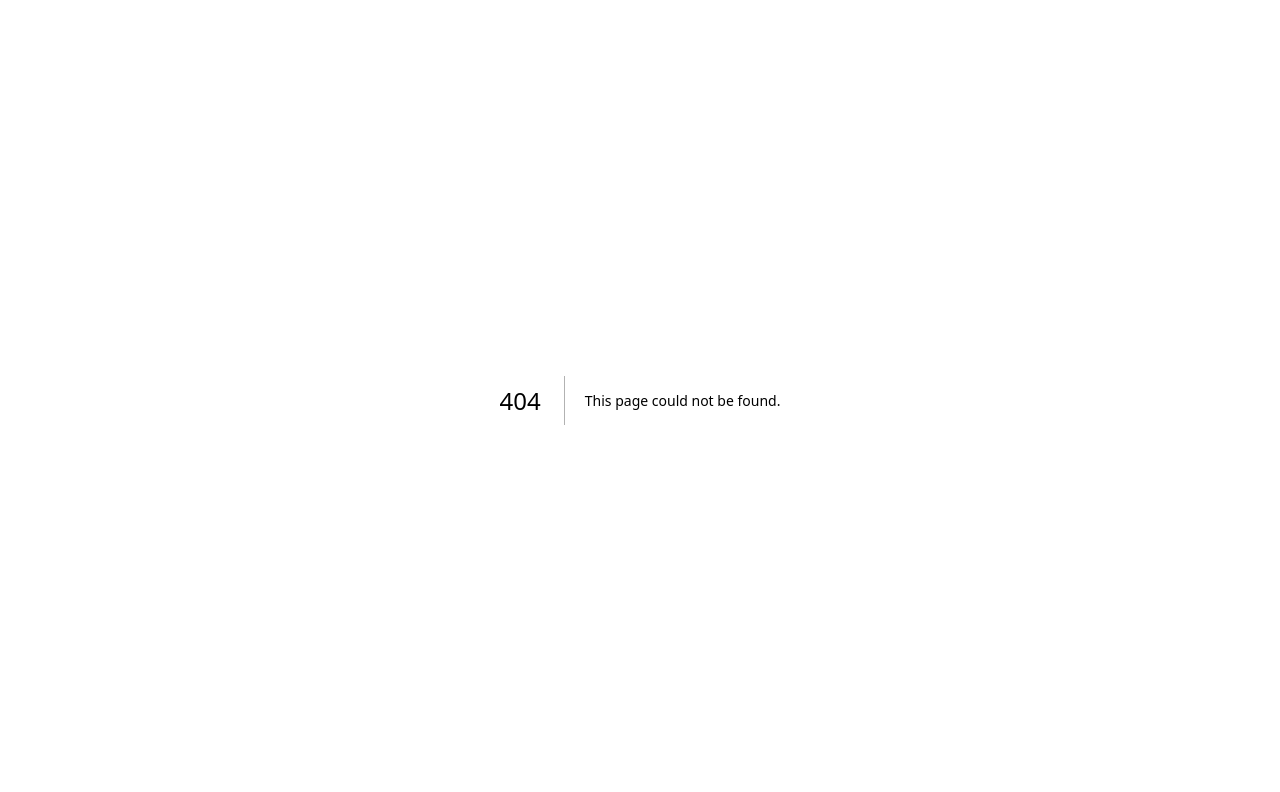
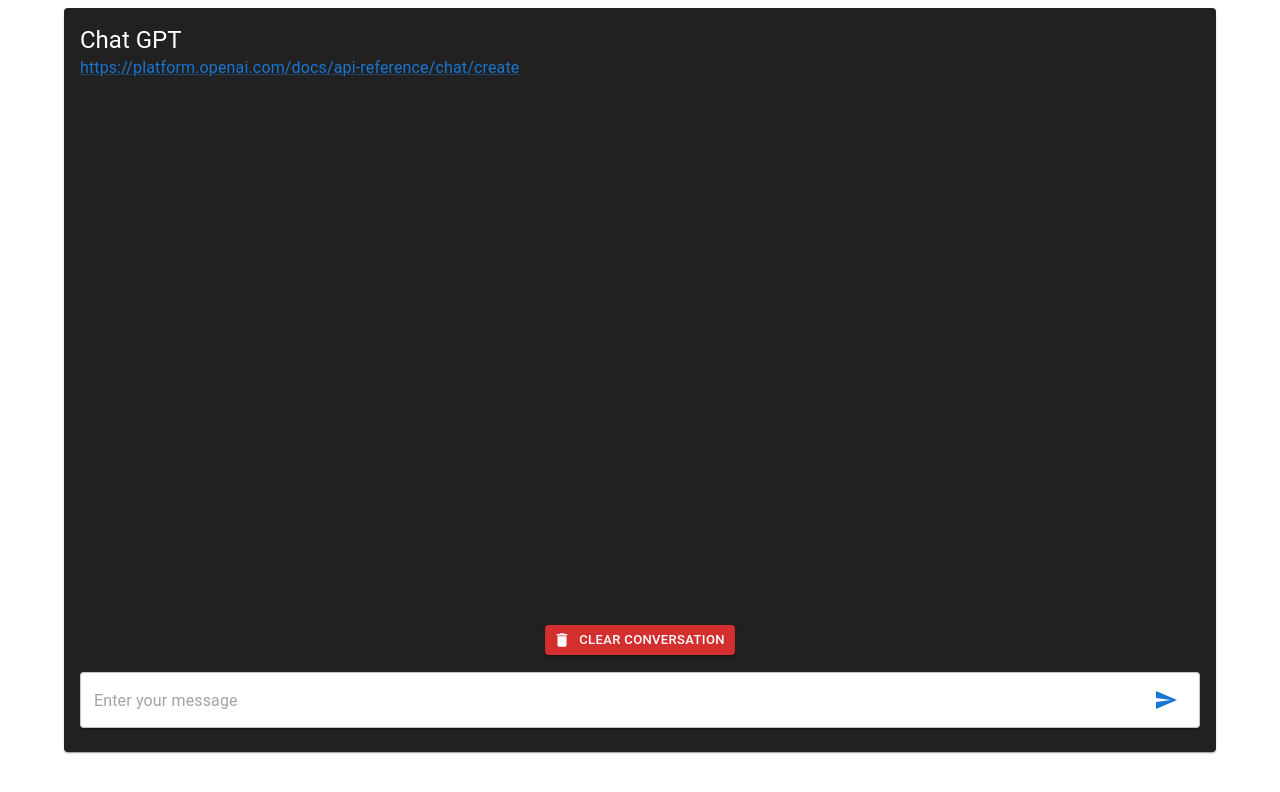
Before and after one commit to tienle-akali/nextjs-openai, a Next.js app: page /chat in a window 1280 px wide. Before the commit this address had no page. Shown: the top 792 px of the page. Built offline with nearby package versions, Linux system fonts and the light colour scheme.

Commit message:
first commit

```diff
--- a/next.config.js
+++ b/next.config.js
@@ -1,6 +1,11 @@
 /** @type {import('next').NextConfig} */
+
+const dotenv = require("dotenv");
+
+dotenv.config();
+
 const nextConfig = {
   reactStrictMode: true,
-}
+};
 
-module.exports = nextConfig
+module.exports = nextConfig;
--- a/pages/_app.js
+++ b/pages/_app.js
@@ -1,5 +1,5 @@
-import '@/styles/globals.css'
+// import '@/styles/globals.css'
 
 export default function App({ Component, pageProps }) {
-  return <Component {...pageProps} />
+  return <Component {...pageProps} />;
 }
--- /dev/null
+++ b/pages/chat/index.js
@@ -0,0 +1,213 @@
+import { Delete, Send } from "@mui/icons-material";
+import {
+  Avatar,
+  Button,
+  Card,
+  CardContent,
+  CardHeader,
+  CircularProgress,
+  Container,
+  IconButton,
+  InputAdornment,
+  Link,
+  List,
+  ListItem,
+  ListItemAvatar,
+  ListItemText,
+  TextField,
+  Toolbar,
+} from "@mui/material";
+import Head from "next/head";
+import { Configuration, OpenAIApi } from "openai";
+import { useEffect, useRef, useState } from "react";
+
+const LINK_DOC = `https://platform.openai.com/docs/api-reference/chat/create`;
+const BOT_AVATAR = `https://upload.wikimedia.org/wikipedia/commons/thumb/0/04/ChatGPT_logo.svg/800px-ChatGPT_logo.svg.png`;
+
+const OPENAI_API_KEY = "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";
+
+const renderListItem = ({ id, isBot = false, messageText = "" }) => {
+  return (
+    <ListItem
+      key={id}
+      sx={(theme) => ({
+        backgroundColor: theme.palette.grey[isBot ? undefined : 800],
+      })}
+    >
+      <ListItemAvatar sx={{ alignSelf: "flex-start" }}>
+        <Avatar variant="rounded" src={isBot ? BOT_AVATAR : undefined} />
+      </ListItemAvatar>
+      <ListItemText
+        primary={
+          <>
+            {/* <strong>{isBot ? "Bot: " : "You: "}</strong> */}
+            <span>{messageText}</span>
+          </>
+        }
+      />
+    </ListItem>
+  );
+};
+
+export default function Chat() {
+  //   console.log(process.env.OPENAI_API_KEY);
+
+  const configuration = new Configuration({
+    apiKey: OPENAI_API_KEY,
+  });
+  const openai = new OpenAIApi(configuration);
+
+  const [inputValue, setInputValue] = useState("");
+  const [messages, setMessages] = useState([]);
+  const [loading, setLoading] = useState(false);
+
+  const inputRef = useRef();
+
+  const handleChange = (event) => {
+    setInputValue(event.target.value);
+  };
+
+  const handleFocusInput = () => {
+    inputRef.current.focus();
+  };
+
+  const handleClearConversation = () => {
+    setMessages([]);
+    handleFocusInput();
+  };
+
+  const handleSubmit = async (event) => {
+    event.preventDefault();
+    if (inputValue.trim() === "") {
+      return;
+    }
+    setLoading(true);
+
+    const newMessages = [
+      ...messages,
+      { id: messages.length + 1, text: inputValue, author: "user" },
+    ];
+
+    setMessages(newMessages);
+
+    try {
+      event.preventDefault();
+      const response = await openai.createChatCompletion({
+        model: "gpt-3.5-turbo",
+        messages: [{ role: "user", content: inputValue }],
+      });
+      console.log("response: ", response);
+      const outputValue = response.data.choices[0].message.content;
+
+      setMessages([
+        ...newMessages,
+        { id: messages.length + 2, text: outputValue, author: "bot" },
+      ]);
+      setInputValue("");
+      setLoading(false);
+      handleFocusInput();
+    } catch (error) {
+      if (error.response) {
+        console.log("status: ", error.response.status);
+        console.log("data: ", error.response.data);
+      } else {
+        console.log(error.message);
+      }
+    }
+  };
+
+  useEffect(() => {
+    const chatbox = document.getElementById("chatbox");
+    chatbox.scrollTop = chatbox.scrollHeight;
+  }, [messages, loading]);
+
+  return (
+    <>
+      <Head>
+        <title>Chat GPT</title>
+        <meta name="description" content="Connect chat GPT API" />
+      </Head>
+      <Container>
+        <Card
+          sx={(theme) => ({
+            backgroundColor: theme.palette.grey[900],
+            color: theme.palette.common.white,
+          })}
+        >
+          <CardHeader
+            title="Chat GPT"
+            subheader={
+              <Link target="_blank" href={LINK_DOC}>
+                {LINK_DOC}
+              </Link>
+            }
+          />
+          <List
+            id="chatbox"
+            sx={() => ({
+              height: "60vh",
+              overflowY: "scroll",
+              whiteSpace: "pre-wrap",
+            })}
+          >
+            {messages.map((message) => {
+              const isBot = message.author === "bot";
+
+              return renderListItem({
+                id: message.id,
+                isBot,
+                messageText: message.text,
+              });
+            })}
+            {loading &&
+              renderListItem({
+                isBot: true,
+                messageText: (
+                  <>
+                    <CircularProgress size={16} />
+                  </>
+                ),
+              })}
+          </List>
+          <CardContent>
+            <Toolbar disableGutters sx={{ justifyContent: "center" }}>
+              <Button
+                variant="contained"
+                size="small"
+                color="error"
+                startIcon={<Delete />}
+                onClick={handleClearConversation}
+              >
+                Clear conversation
+              </Button>
+            </Toolbar>
+            <Card>
+              <form onSubmit={handleSubmit}>
+                <TextField
+                  inputRef={inputRef}
+                  placeholder="Enter your message"
+                  fullWidth
+                  value={inputValue}
+                  onChange={handleChange}
+                  InputProps={{
+                    endAdornment: (
+                      <InputAdornment position="end">
+                        <IconButton
+                          type="submit"
+                          color={loading ? "default" : "primary"}
+                          disabled={loading}
+                        >
+                          <Send />
+                        </IconButton>
+                      </InputAdornment>
+                    ),
+                  }}
+                />
+              </form>
+            </Card>
+          </CardContent>
+        </Card>
+      </Container>
+    </>
+  );
+}
--- a/styles/globals.css
+++ b/styles/globals.css
@@ -1,9 +1,9 @@
 :root {
   --max-width: 1100px;
   --border-radius: 12px;
-  --font-mono: ui-monospace, Menlo, Monaco, 'Cascadia Mono', 'Segoe UI Mono',
-    'Roboto Mono', 'Oxygen Mono', 'Ubuntu Monospace', 'Source Code Pro',
-    'Fira Mono', 'Droid Sans Mono', 'Courier New', monospace;
+  --font-mono: ui-monospace, Menlo, Monaco, "Cascadia Mono", "Segoe UI Mono",
+    "Roboto Mono", "Oxygen Mono", "Ubuntu Monospace", "Source Code Pro",
+    "Fira Mono", "Droid Sans Mono", "Courier New", monospace;
 
   --foreground-rgb: 0, 0, 0;
   --background-start-rgb: 214, 219, 220;
```
Also changed, not shown: package.json (+7 -0 lines), pages/image/index.js (added, +16 -0 lines), pages/index.js (+7 -7 lines), 2 other files (tests, documents, lock files or other folders).
